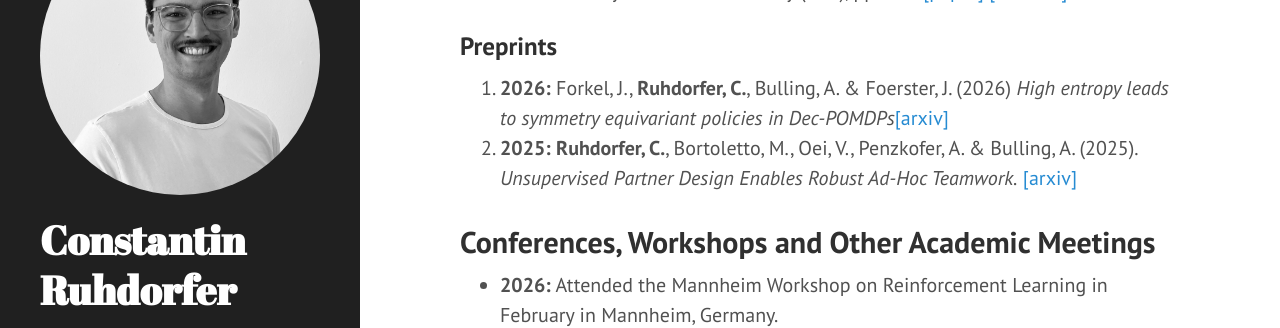
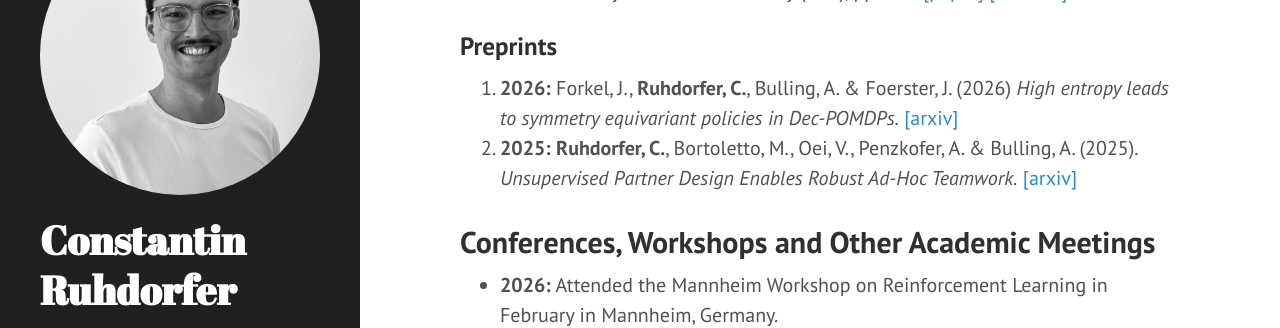
Before and after one commit to ConstantinRuhdorfer/constantinruhdorfer.github.io, a Jekyll site: the page built from index.html, in a window 1280 px wide and 900 px high, scrolled down 2058 px. Shown: the part 185-513 px from the top of the window. Built offline with Jekyll 4.4.1, drawn with Linux system fonts in a browser that asks for light colours; the list of posts is cut into pages by our own code.

Commit message:
Fix citation formatting for 2026 preprint entry
Updated the citation format for a preprint entry.

```diff
--- a/index.html
+++ b/index.html
@@ -48,7 +48,7 @@
 
 <h3 class="post-title">Preprints</h3>
 <ol>
-  <li><b>2026:</b> Forkel, J., <b>Ruhdorfer, C.</b>, Bulling, A. & Foerster, J. (2026) <i>High entropy leads to symmetry equivariant policies in Dec-POMDPs</i><a href="https://arxiv.org/abs/2511.22581">[arxiv]</a></li>
+  <li><b>2026:</b> Forkel, J., <b>Ruhdorfer, C.</b>, Bulling, A. & Foerster, J. (2026) <i>High entropy leads to symmetry equivariant policies in Dec-POMDPs.</i> <a href="https://arxiv.org/abs/2511.22581">[arxiv]</a></li>
   <li><b>2025:</b> <b>Ruhdorfer, C.</b>, Bortoletto, M., Oei, V., Penzkofer, A. & Bulling, A. (2025). <i>Unsupervised Partner Design Enables Robust Ad-Hoc Teamwork.</i> <a href="https://arxiv.org/abs/2508.06336">[arxiv]</a></li>
 </ol>
 
```
